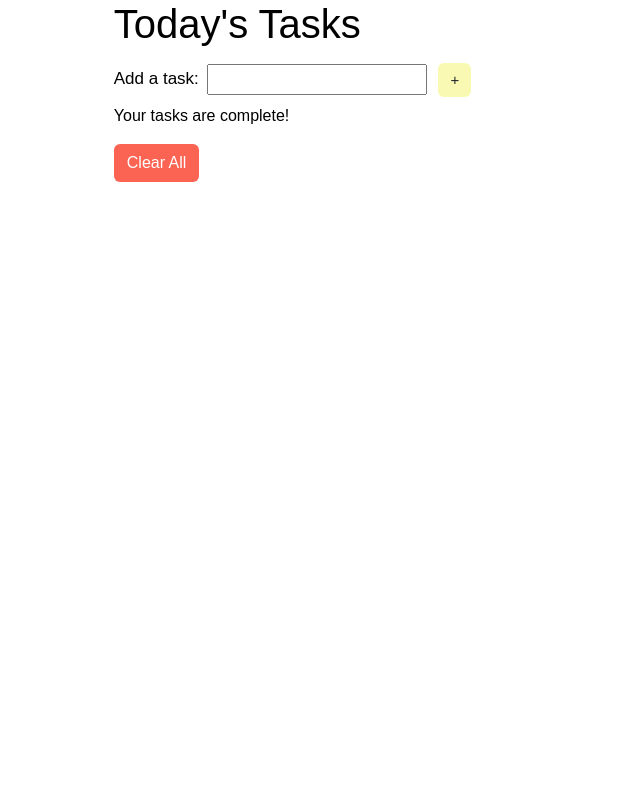
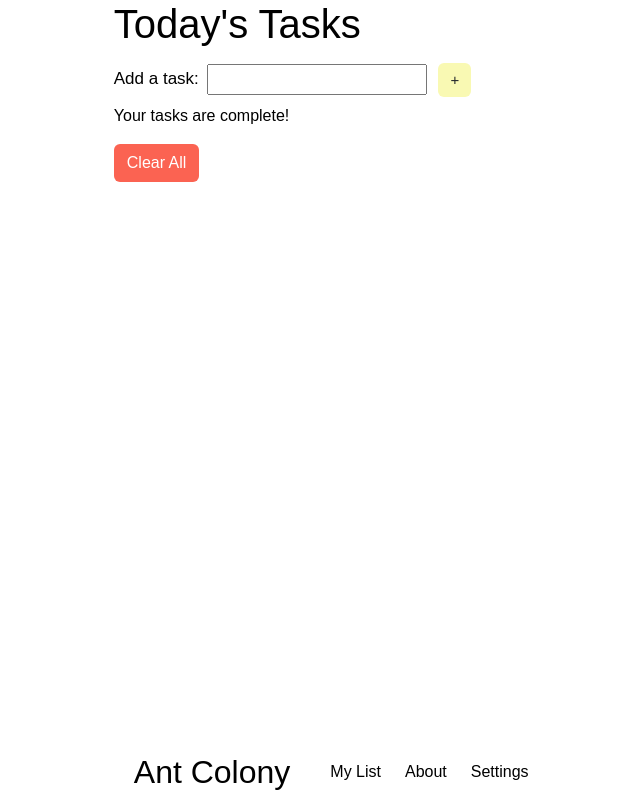
Before and after one commit to kjthier/todoreact, a React (Create React App) app: page / in a window 1280 px wide. Shown: the whole page, without its empty margins (346-986 px from the left). Built offline with nearby package versions, Linux system fonts and the light colour scheme; a web font is replaced by a local one.

Commit message:
navbar, button styling

```diff
--- a/package.json
+++ b/package.json
@@ -8,6 +8,7 @@
     "@testing-library/user-event": "^13.5.0",
     "react": "^18.2.0",
     "react-dom": "^18.2.0",
+    "react-router-dom": "^6.11.2",
     "react-scripts": "5.0.1",
     "sass": "^1.62.1",
     "web-vitals": "^2.1.4"
--- a/src/App.js
+++ b/src/App.js
@@ -1,8 +1,18 @@
 import React, { useEffect, useState } from 'react'
+import { Route, RouterProvider, createBrowserRouter, createRoutesFromElements } from 'react-router-dom';
 import TodoForm from './components/TodoForm';
 import TodoList from './components/TodoList';
 import ClearAllBtn from './components/ClearAllBtn';
+import Navbar from './components/Navbar';
 
+
+const router = createBrowserRouter( createRoutesFromElements(
+    <Route
+        path='/'
+        element= {<root/>}>
+            {/* add routes here */}
+    </Route>
+));
 
 export default function App() {
 
@@ -65,6 +75,7 @@ export default function App() {
   return (
       <>
           {/* (How props work: When adding props, call them here the same name as in the fcn signature - in this case, 'NewTodoForm({onSubmit})'). The addTodo() is then called as it exists on this file and not in NewTodoForm. Props exist in the child component while the functions of the props are in this parent file. */}
+          <RouterProvider router={ router } />
           <h1 className='header'>Today's Tasks</h1>
           <TodoForm onSubmit={addTodo} />
           <TodoList
@@ -77,6 +88,7 @@ export default function App() {
             todos={todos}
             clearTodos={clearTodos}
           />
+          <Navbar />
       </>
   )
 }
--- /dev/null
+++ b/src/components/Navbar.js
@@ -0,0 +1,18 @@
+export default function Navbar() {
+    return (
+    <nav className='nav'>
+        <a href='/' className='site-title'>Ant Colony</a>
+        <ul>
+            <li>
+                <a href='/mylist'>My List</a>
+            </li>
+            <li>
+                <a href='/about'>About</a>
+            </li>
+            <li>
+                <a href='/settings'>Settings</a>
+            </li>
+        </ul>
+    </nav>
+    )
+}
--- a/src/components/TodoItem.js
+++ b/src/components/TodoItem.js
@@ -34,11 +34,14 @@ export function TodoItem({ completed, id, title, toggleTodo, deleteTodo, editTod
             {/* onClick calls deleteTodo(), which deletes the todo per its id which is passed as a parameter. (Note using "onClick=deleteTodo()" would call the function repeatedly after each render since the fcn would be passed to the button through onClick attribute, deleting any todos before they can even be added. As below, it only calls the function when the button is clicked) */}
             <button
                 onClick={() => deleteTodo(id)}
-                className='btn btn-delete'
+                className='btn btn-hvr'
             >
                 Delete
             </button>
-            <button onClick={() => setIsEditing(true)}>Edit</button>
+            <button onClick={() => setIsEditing(true)}
+                className='btn btn-hvr'
+            >
+                Edit</button>
             </div>
 }
         </li>
--- a/src/index.js
+++ b/src/index.js
@@ -1,8 +1,10 @@
+
 import React from 'react';
 import ReactDOM from 'react-dom/client';
 import './styles.scss';
 import App from './App';
 import reportWebVitals from './reportWebVitals';
+
 
 const root = ReactDOM.createRoot(document.getElementById('root'));
 root.render(
--- a/src/styles.scss
+++ b/src/styles.scss
@@ -1,3 +1,7 @@
+// clean navbar scss
+// modify folder structure, add files, imports, create MyList component and MyList.js within component folder (taking code from app.js)
+
+
 * {
     margin: 0;
     padding: 0;
@@ -27,7 +31,7 @@ main {
 }
 
 .new-item-form {
-    background-color: transparent !important;;
+    background-color: transparent !important;
     width: 100%;
     height: 3rem;
     display: flex;
@@ -78,6 +82,49 @@ main {
     text-decoration: line-through;
   }
 
-.btn-delete:hover {
+.btn-hvr:hover {
     color: rgb(251, 99, 82);
 }
+
+.nav {
+    // background-color: aqua;
+    // display: flex;
+    // justify-content: space-between;
+    // align-items: stretch;
+    gap: 2rem;
+    padding: 0 1rem;
+    position: fixed;
+    bottom: 0;
+
+    .site-title {
+        font-size: 2rem;
+    }
+
+    .site-title:hover {
+        color: gray;
+        transition: font-size 0.3s ease;
+    }
+
+    ul {
+        padding: 0;
+        margin: 0;
+        list-style: none;
+        display: flex;
+        gap: 1rem;
+    }
+
+    a {
+        color: inherit;
+        text-decoration: none;
+        height: 100%;
+        display: flex;
+        align-items: center;
+        padding: .25rem;
+    }
+
+    li:hover {
+        font-size: 1.2rem;
+        text-decoration: line-through;
+        transition: font-size 0.3s ease;
+    }
+}
```
Also changed, not shown: 1 other file (tests, documents, lock files or other folders).
